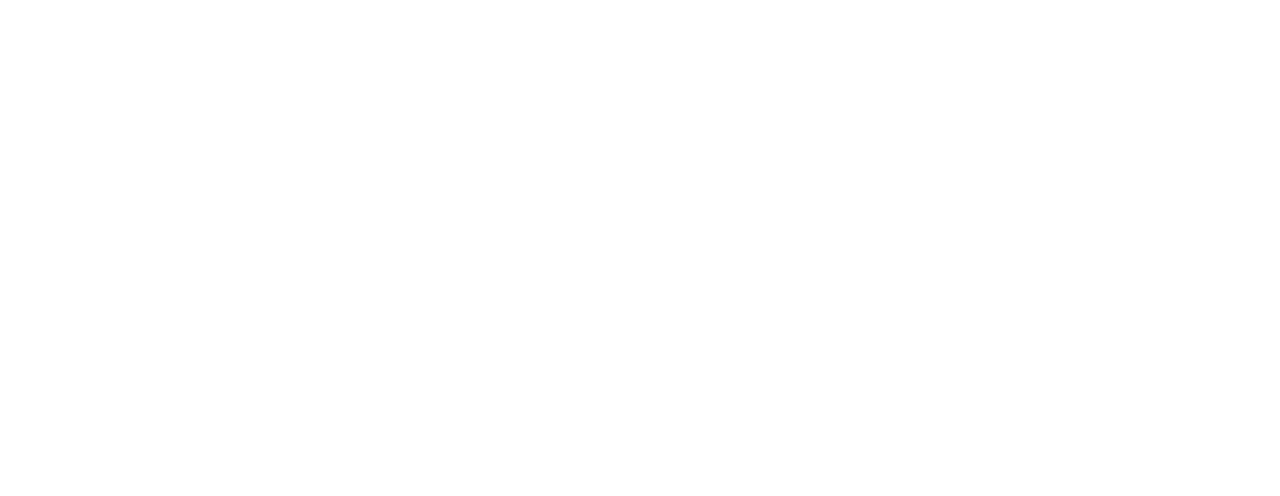
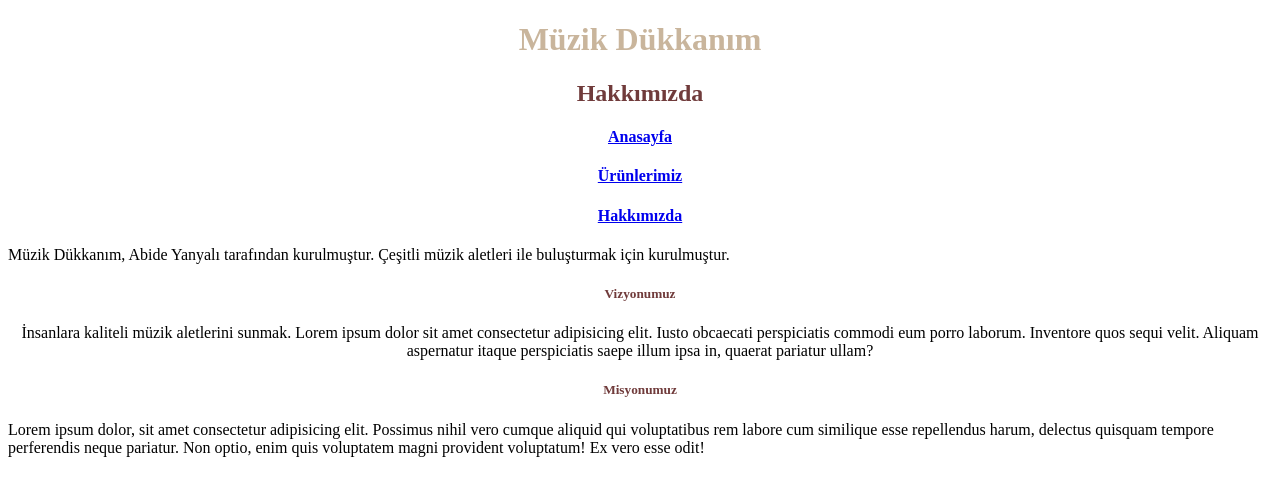
Before and after one commit to abideyya/css-dev1, a plain HTML site: page about-us.html in a window 1280 px wide. Drawn offline with Linux system fonts and the light colour scheme.

Commit message:
site oluşturuldu

```diff
--- a/about-us.html
+++ b/about-us.html
@@ -0,0 +1,40 @@
+<!DOCTYPE html>
+<html lang="tr">
+<head>
+    <meta charset="UTF-8">
+    <meta name="viewport" content="width=device-width, initial-scale=1.0">
+    <title>Müzik Dükkanım</title>
+    <link rel="stylesheet" href="style.css">
+</head>
+<body bg-color="F9F8F6">
+    <h1>
+    Müzik Dükkanım
+</h1>
+    <h2>
+        Hakkımızda
+    </h2><h4 >
+  <a href="index.html">Anasayfa</a>
+
+   </h4>
+          <h4>
+             <a href="urunlerimiz.html">Ürünlerimiz</a>
+
+          </h4>
+               <h4>
+                 <a href="about-us.html">Hakkımızda</a>
+               </h4>
+               <p>
+                 Müzik Dükkanım, Abide Yanyalı tarafından kurulmuştur. Çeşitli müzik aletleri ile buluşturmak için kurulmuştur.
+               </p>
+              <h5 >
+                Vizyonumuz
+              </h5>
+              <p style="text-align: center;">
+                İnsanlara kaliteli müzik aletlerini sunmak. Lorem ipsum dolor sit amet consectetur adipisicing elit. Iusto obcaecati perspiciatis commodi eum porro laborum. Inventore quos sequi velit. Aliquam aspernatur itaque perspiciatis saepe illum ipsa in, quaerat pariatur ullam?
+              </p>
+              <h5 >
+               Misyonumuz
+              </h5>
+              <p>
+                Lorem ipsum dolor, sit amet consectetur adipisicing elit. Possimus nihil vero cumque aliquid qui voluptatibus rem labore cum similique esse repellendus harum, delectus quisquam tempore perferendis neque pariatur. Non optio, enim quis voluptatem magni provident voluptatum! Ex vero esse odit!
+              </p>
--- a/style.css
+++ b/style.css
@@ -4,7 +4,30 @@ h1
        text-align: center;
      }
   h4
+    {  text-align: center;
+        color:
+         #703B3B;
+
+    }
+       h2
+       {color:
+         #703B3B;
+         text-align: center;
+       }
+       div{
+        text-align: center;
+       }
+        h5
     {
-  color: #B87C4C;
-  text-align: center;
+        color: #703B3B;
+
+        text-align: center;
     }
+    p {
+        style = "text-align: center;"
+        color: # 432323;
+    }
+    ul
+    {
+        list-style-position:inside;
+    }
```
Also changed, not shown: index.html (+24 -5 lines), urunlerimiz.html (+38 -0 lines), resimler.jpg/davul-2.jpg.jpg (added), resimler.jpg/davul.jpg.jpg (added), resimler.jpg/keman.jpg.webp (added), resimler.jpg/piyano.jpg (2).jpg (added), resimler.jpg/piyano.jpg.jpg (added).
